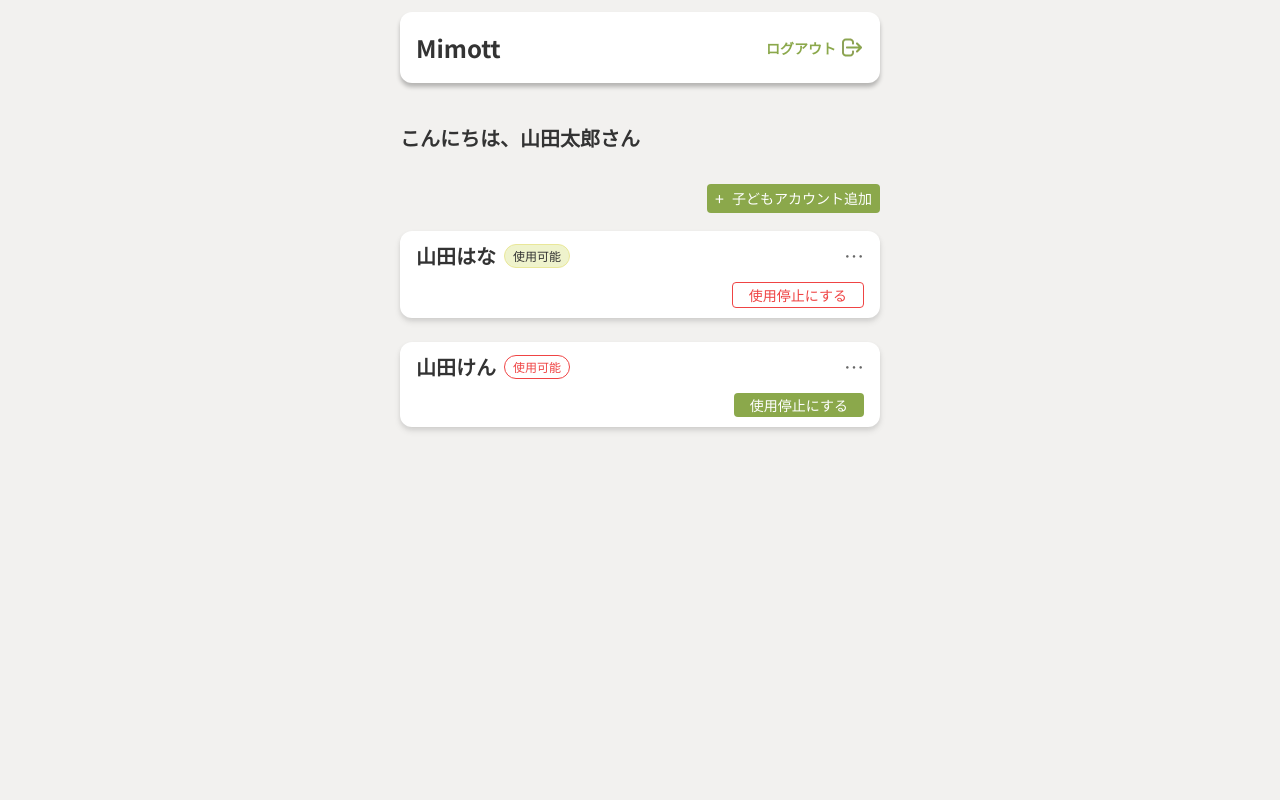
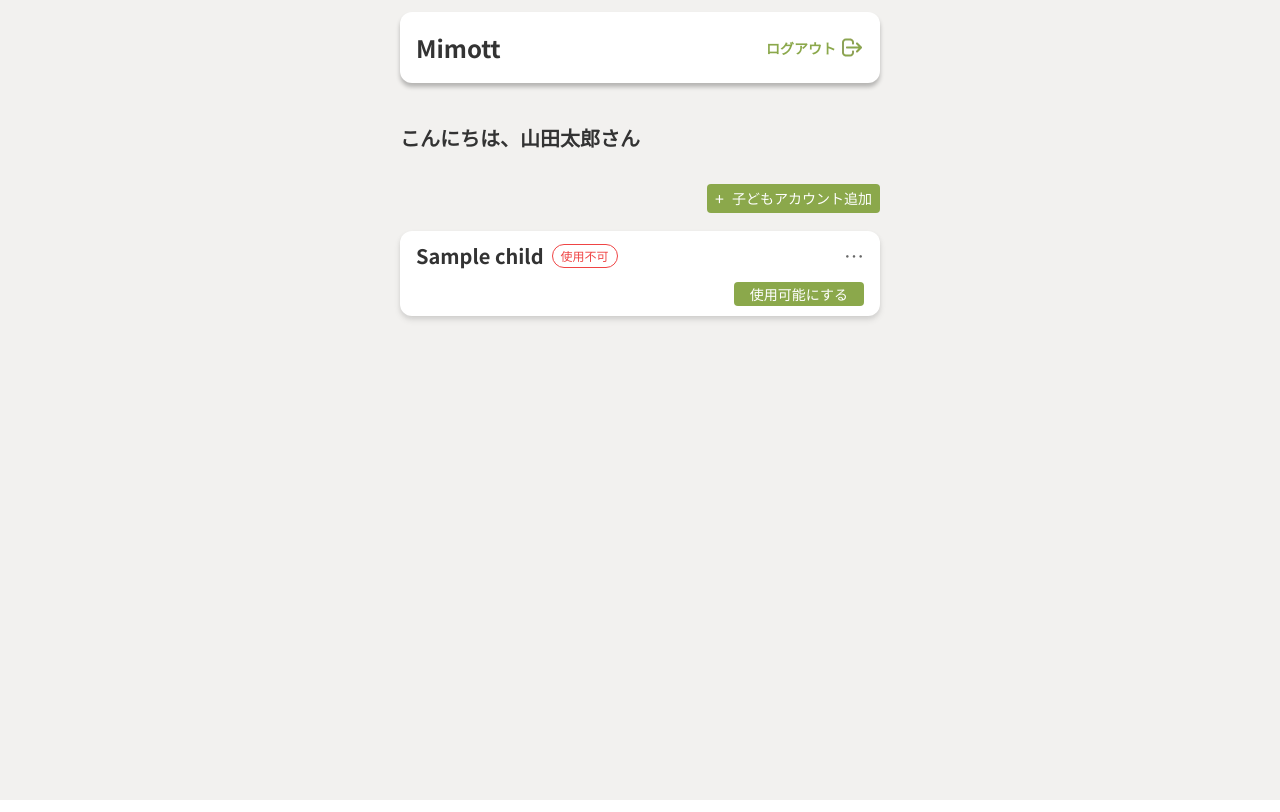
Before and after one commit to RareTECH-I-Spring25/MyChat, a Flask app: template ChatApp/templates/parent/home.html in a window 1280 px wide. Run offline with Flask 3, Linux system fonts and the light colour scheme; the template is opened without the code that fills it: most values are stand-ins (such as "Sample title", 1, 10 or a date in 2020).

Commit message:
親のダッシュボード ループ処理と削除用ポップアップ追加

```diff
--- a/ChatApp/app.py
+++ b/ChatApp/app.py
@@ -41,23 +41,34 @@ def signup_parent():
 
 @app.route('/logout', methods=['POST'])
 def logout():
-    flash('ログアウトしました')
+    print(f"ログアウトしました")
     return redirect(url_for('login'))
 
-@app.route('/parent/dashbord',methods=['GET'])
-def parent_dashbord():
-    return render_template('parent/home.html')
+#以下、変数を/parent/dashbordに渡していただくとhtmlが生成されます。削除いただいて問題ないです。
+# @app.route('/parent/dashbord',methods=['GET'])
+# def parent_dashbord():
+#     children=[
+# 		{'child_id':1,'child_user_name':'山田はな','child_status':1},
+# 		{'child_id':2,'child_user_name':'山田けん','child_status':0},
+# 	]
+#     return render_template('parent/home.html',children=children)
 
 @app.route('/parent/child/add',methods=['GET','POST'])
 def add_child():
     return render_template('parent/child/add.html')
 
-@app.route('/parent/child/time/', methods=['POST'])
+@app.route('/parent/child/status/', methods=['POST'])
 def update_child_time():
     child_id = request.form.get('child_id')
-    status = request.form.get('status')
-    print(f"子どもID={child_id}, status={status}")
-    return render_template('parent/home.html')
+    child_status = request.form.get('child_status')
+    print(f"子どもID={child_id}, status={child_status}")
+    return redirect(url_for('parent_dashbord'))
+
+@app.route('/parent/child/delete/', methods=['POST'])
+def delete_child():
+    child_id = request.form.get('child_id')
+    print(f"子どもID={child_id}")
+    return redirect(url_for('parent_dashbord'))
 
 
 if __name__ == '__main__':
--- a/ChatApp/static/js/main.js
+++ b/ChatApp/static/js/main.js
@@ -0,0 +1,15 @@
+// HTML内の<script>タグに配置
+function showDeleteConfirm(childId) {
+	// 値をセット
+	document.getElementById('deleteChildId').value = childId;
+
+	// ポップを表示
+	document.getElementById('deleteConfirm').style.display = 'flex';
+}
+
+function hideDeleteConfirm() {
+	// フォームの値をリセット
+	document.getElementById('deleteChildId').value = '';
+	// ポップアップをを非表示
+	document.getElementById('deleteConfirm').style.display = 'none';
+}
--- a/ChatApp/templates/header.html
+++ b/ChatApp/templates/header.html
@@ -2,9 +2,9 @@
 	<div class="header-container">
 		<h1 class="header__logo">Mimott</h1>
 		<form action="{{ url_for('logout') }}" method="POST" class="header__logout-form">
-			<a href="#" class="header__logut hover">
+			<button type="submit" class="header__logut hover">
 				ログアウト<img src="{{ url_for('static',filename='img/icon_logout.webp') }}" alt="ログアウトボタン" class="lheader__logut-icon">
-			</a>
+			</button>
 		</form>
 	</div>
 </header>
--- a/ChatApp/templates/parent/home.html
+++ b/ChatApp/templates/parent/home.html
@@ -22,49 +22,64 @@
 		</div>
 
 		<!-- 子どもアカウントリスト -->
-		<div class="dashboard__children">
+		<ul class="dashboard__children">
+			{% for child in children %}
 			<!-- 子どもアカウント1 -->
-			<div class="child-card">
+			<li class="child-card">
 				<div class="child-card__grouper">
 					<div class="child-card__group">
-						<h2 class="child-card__name">山田はな</h2>
-						<p class="child-card__status">使用可能</p>
+						<h2 class="child-card__name">{{child.child_user_name}}</h2>
+						{% if child.child_status == 1 %}
+							<p class="child-card__status">
+						{% else %}
+							<p class="child-card__status child-card__status--disable">
+						{% endif %}
+							{% if child.child_status == 1 %}
+							使用可能
+							{% else %}
+							使用不可
+							{% endif %}
+						</p>
 					</div>
-					<button class="child-card__menu">⋯</button>
+					<button class="child-card__menu" onclick="showDeleteConfirm({{child.child_status}})">⋯</button>
 				</div>
 				<div class="child-card__content">
 					<div class="child-card__section">
 						<form action="{{ url_for('update_child_time') }}" method="POST" class="child-card__time-form">
 							<div class="child-card__update-container">
-								<input type="hidden" name="child_id" value="1">
-								<input type="hidden" name="status" value="deactive">
-								<button class="child-card__update submit-btn submit-btn--disable submit-btn--slim hover">使用停止にする</button>
+								<input type="hidden" name="child_id" value="{{child.child_id}}">
+								<input type="hidden" name="child_status" value="{% if child.child_status == 0 %}1{% else %}0{% endif %}">
+								<button class="child-card__update submit-btn {% if child.child_status == 1 %}submit-btn--disable{% endif %} submit-btn--slim hover">
+									{% if child.child_status == 1 %}
+									使用停止にする
+									{% else %}
+									使用可能にする
+									{% endif %}
+								</button>
 							</div>
 						</form>
 					</div>
 				</div>
+			</li>
+			{% endfor %}
+		</ul>
+
+		<!-- 　削除の確認用ポップアップ -->
+		<div id="deleteConfirm" style="display: none;" class="delete-confirm">
+			<div class="delete-confirm__content">
+			<div class="delete-confirm__header">
+				<p class="delete-confirm__title">子のアカウントを削除</p>
+				<button type="button" class="delete-confirm__close" onclick="hideDeleteConfirm()">×</button>
 			</div>
+			<p  class="delete-confirm__text">リストから削除しますか？削除すると、チャット履歴も削除されます。</p>
 
-			<!-- 子どもアカウント2 -->
-			<div class="child-card">
-				<div class="child-card__grouper">
-					<div class="child-card__group">
-						<h2 class="child-card__name">山田けん</h2>
-						<p class="child-card__status child-card__status--disable">使用可能</p>
-					</div>
-					<button class="child-card__menu">⋯</button>
+			<form id="deleteForm" action="{{url_for('delete_child')}}" method="POST">
+				<input type="hidden" id="deleteChildId" name="child_id" value="">
+				<div class="delete-confirm__buttons">
+					<button type="button" onclick="hideDeleteConfirm()" class="btn-cancel hover">キャンセル</button>
+					<button type="submit" class="btn-delete hover">削除</button>
 				</div>
-				<div class="child-card__content">
-					<div class="child-card__section">
-						<form action="{{ url_for('update_child_time') }}" method="POST" class="child-card__time-form">
-							<div class="child-card__update-container">
-								<input type="hidden" name="child_id" value="2">
-								<input type="hidden" name="status" value="active">
-								<button class="child-card__update submit-btn submit-btn--slim hover">使用停止にする</button>
-							</div>
-						</form>
-					</div>
-				</div>
+			</form>
 			</div>
 		</div>
 	</div>
```
Also changed, not shown: ChatApp/static/css/common.css (+102 -0 lines).
